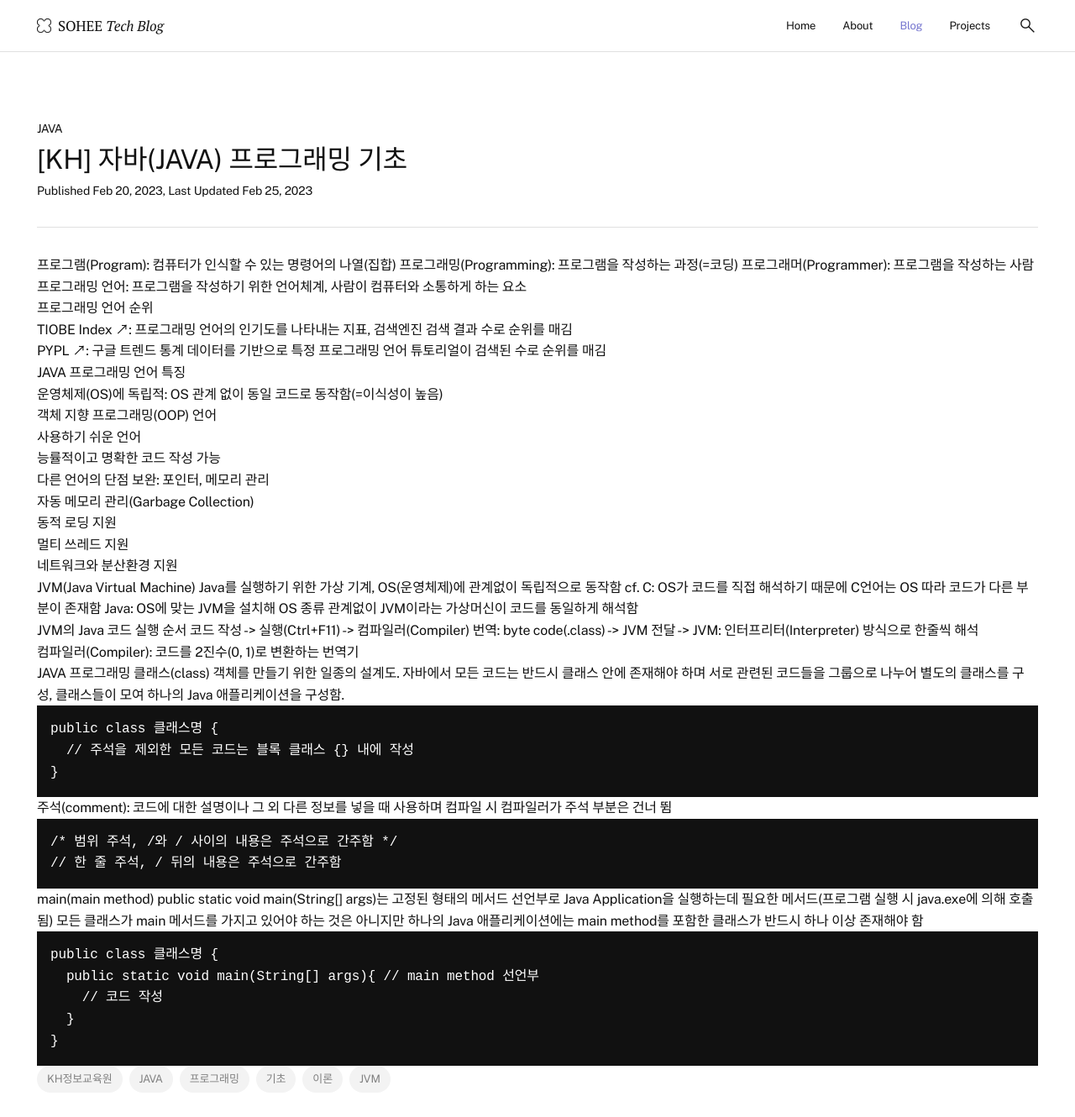
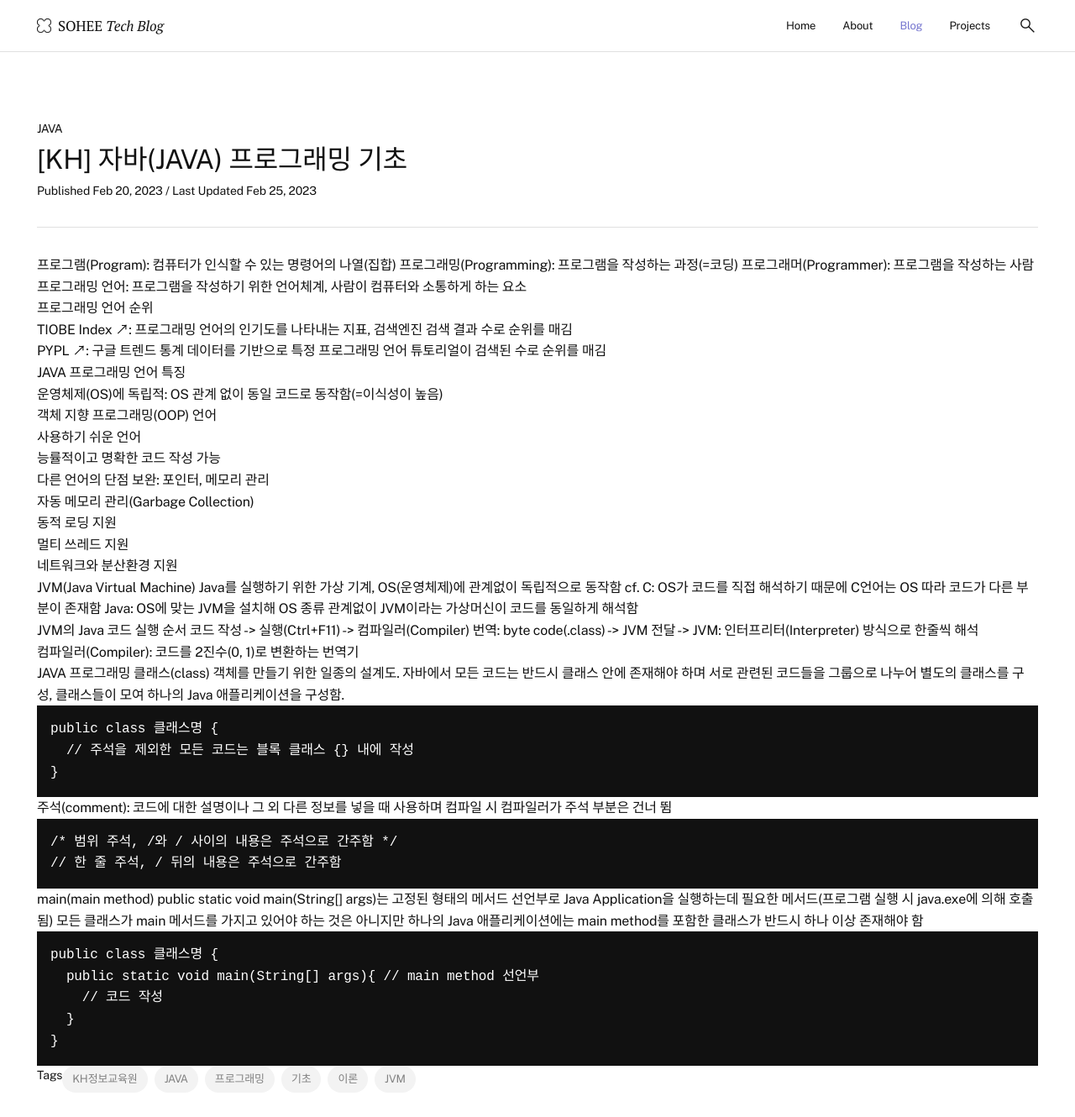
Before and after one commit to soheetech/soheetech.github.io, a Jekyll site: the page built from _posts/2023-02-25-kh-01-basic.md, in a window 1280 px wide and 1400 px high. Shown: the top 1330 px of the window at 84% size. Built offline with Jekyll 4.4.1, drawn with Linux system fonts in a browser that asks for light colours.

Commit message:
Update post.html

```diff
--- a/_layouts/post.html
+++ b/_layouts/post.html
@@ -4,12 +4,14 @@ layout: default
 
 <article class="container c-pd-top c-pd-side page-post">
   <div class="post-meta">
-    <p><a href="/category/{{ page.category }}">{{ page.category }}</a></p>
+    <p class="post-category"><a href="/category/{{ page.category }}">{{ page.category }}</a></p>
     <h3 class="post-title">{{ page.title }}</h3>
-    <p>Published <time datetime="{{ page.date }}" class="type-small">{{ page.date | date: site.theme_config.date_format }}</time>, Last Updated <time>{{ page.last_modified_at | date: '%b %d, %Y' }}</time></p>
+    <p class="post-date">Published <time datetime="{{ page.date }}" class="type-small">{{ page.date | date: site.theme_config.date_format }}</time> / Last Updated <time>{{ page.last_modified_at | date: '%b %d, %Y' }}</time></p>
   </div>
   <div class="post-content">{{ content }}</div>
   {% if page.tags %}
+    <div class="d-flex">
+      <h5>Tags</h5>
       <ul class="post-tags zero">
         {% for tag in page.tags %}
           {% if site.data.tags contains tag %}
@@ -17,5 +19,6 @@ layout: default
           {% endif %}
         {% endfor %}
       </ul>
+    </div>
   {% endif %}
 </article>
```
Lines whose indentation alone changed are shown as unchanged.
